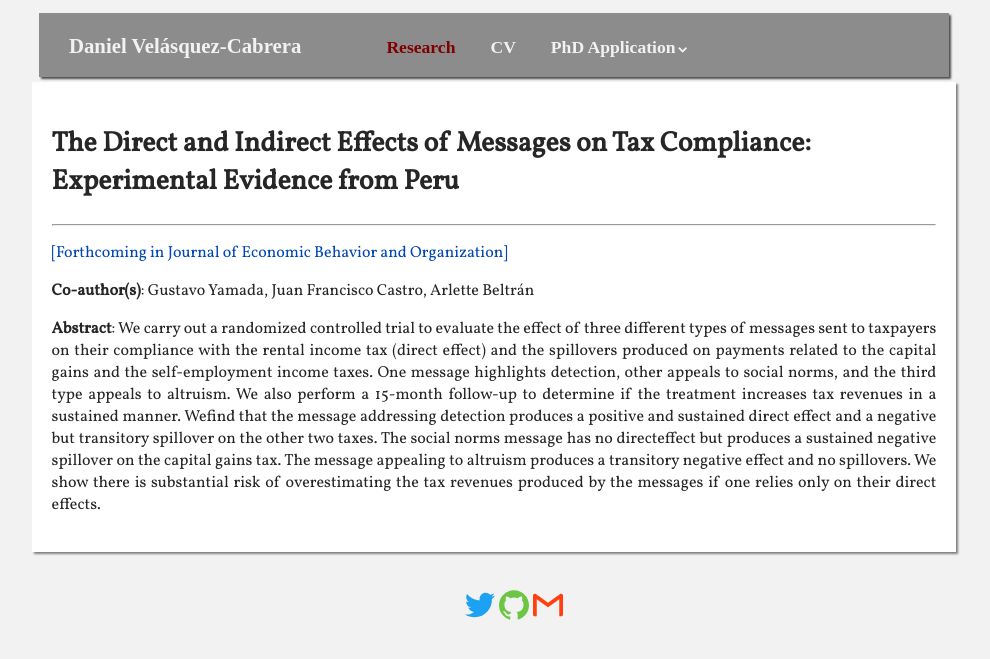
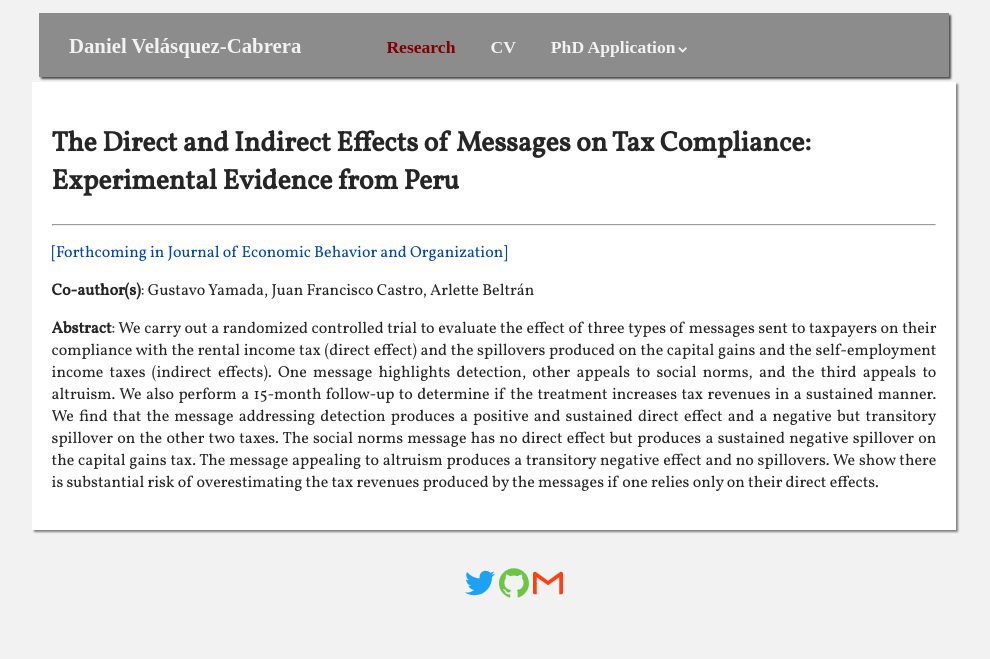
Before and after one commit to dvelasquezc/dvelasquezc.github.io, a Jekyll site: the page built from _research/social_norms_sunat.md, in a window 1280 px wide. Shown: the top 659 px of the page, without its empty margins (146-1136 px from the left). Built offline with Jekyll 4.4.1, drawn with Linux system fonts in a browser that asks for light colours; some web fonts are replaced.

Commit message:
update pubs

```diff
--- a/_research/social_norms_sunat.md
+++ b/_research/social_norms_sunat.md
@@ -6,7 +6,7 @@ journal: "Forthcoming in Journal of Economic Behavior and Organization"
 link: "https://dvelasquezc.github.io//assets/pdfs/taxes_rct_messages.pdf"
 presented: "no"
 pdf: "no"
-abstract: ' We carry out a randomized controlled trial to evaluate the effect of three different types of messages sent to taxpayers on their compliance with the rental income tax (direct effect) and the spillovers produced on payments related to the capital gains and the self-employment income taxes. One message highlights detection, other appeals to social norms, and the third type appeals to altruism. We also perform a 15-month follow-up to determine if the treatment increases tax revenues in a sustained manner. Wefind that the message addressing detection produces a positive and sustained direct effect and a negative but transitory spillover on the other two taxes. The social norms message has no directeffect but produces a sustained negative spillover on the capital gains tax. The message appealing to altruism produces a transitory negative effect and no spillovers. We show there is substantial risk of overestimating the tax revenues produced by the messages if one relies only on their direct effects.'
+abstract: ' We carry out a randomized controlled trial to evaluate the effect of three types of messages sent to taxpayers on their compliance with the rental income tax (direct effect) and the spillovers produced on the capital gains and the self-employment income taxes (indirect effects). One message highlights detection, other appeals to social norms, and the third appeals to altruism. We also perform a 15-month follow-up to determine if the treatment increases tax revenues in a sustained manner. We find that the message addressing detection produces a positive and sustained direct effect and a negative but transitory spillover on the other two taxes. The social norms message has no direct effect but produces a sustained negative spillover on the capital gains tax. The message appealing to altruism produces a transitory negative effect and no spillovers. We show there is substantial risk of overestimating the tax revenues produced by the messages if one relies only on their direct effects.'
 funding: "no"
 order_paper: 1
 layout: page
```
